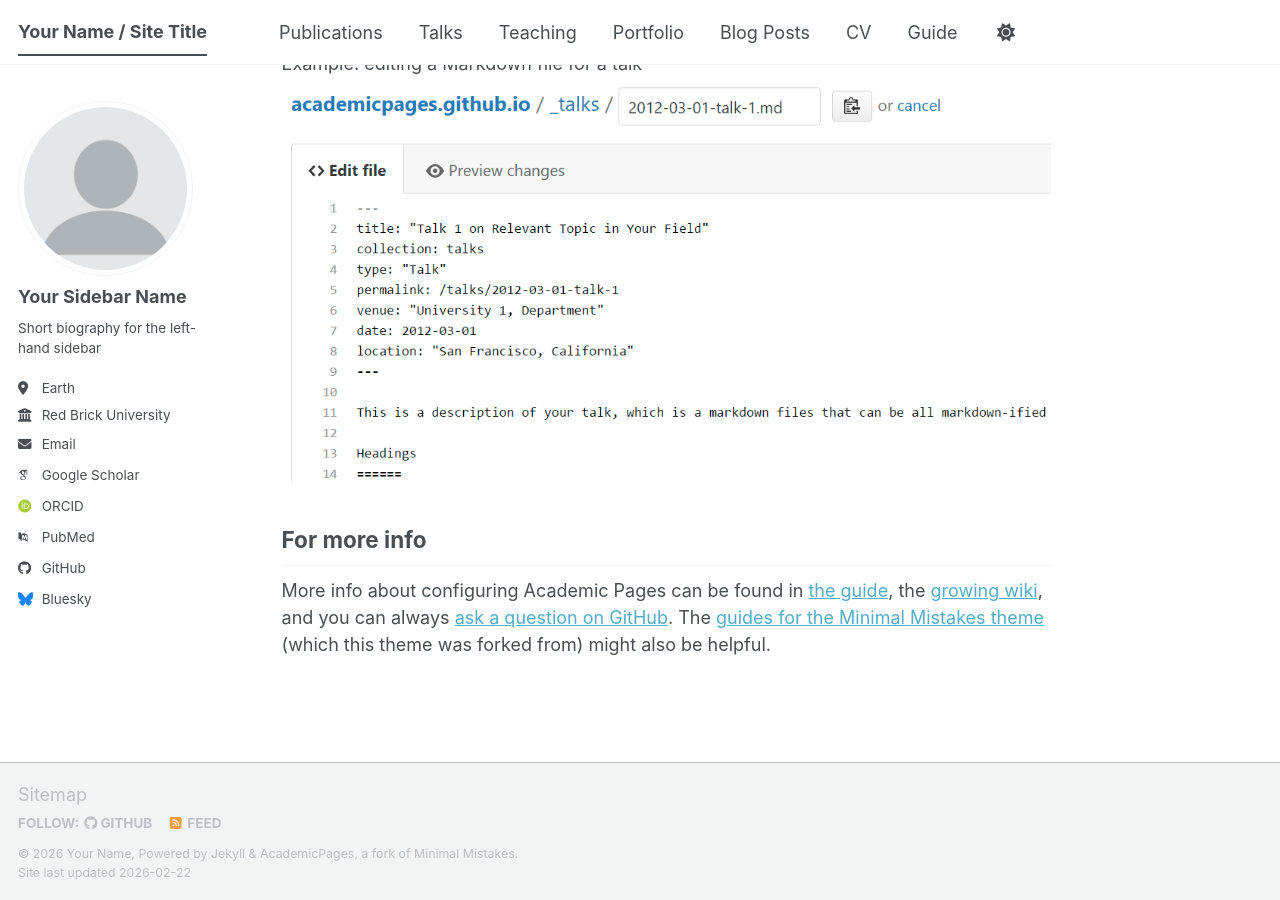
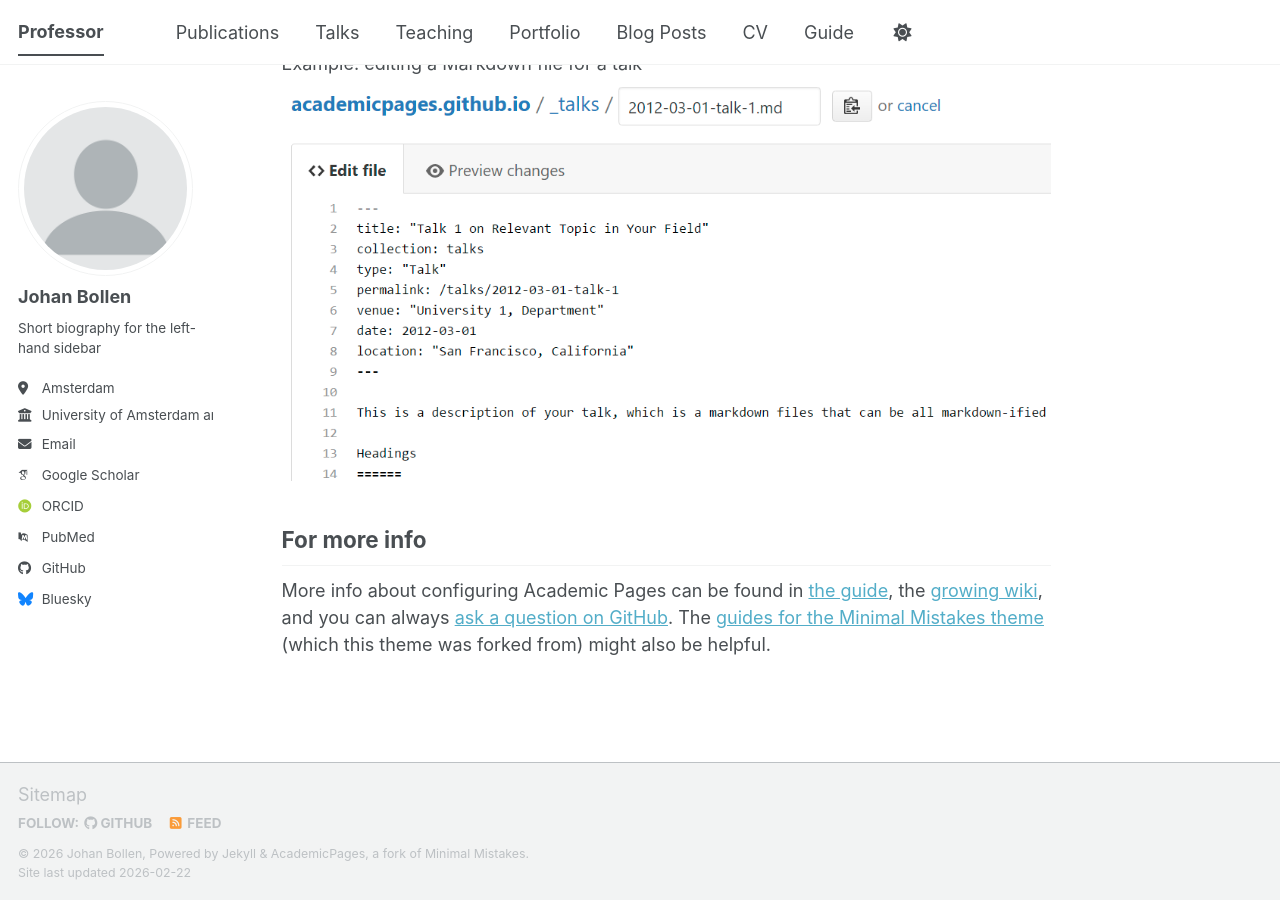
Before and after one commit to jbollen/jbollen.github.io, a Jekyll site: the page built from _pages/about.md, in a window 1280 px wide and 900 px high, scrolled down 2720 px. Built offline with Jekyll 4.4.1, drawn with Linux system fonts in a browser that asks for light colours; some web fonts are replaced; a script bundle is joined from its source files by our own code; library files that are not in the unit come from our copies.

Commit message:
Update _config.yml

```diff
--- a/_config.yml
+++ b/_config.yml
@@ -9,11 +9,11 @@
 # Basic Site Settings
 locale                   : "en-US"
 site_theme               : "default" # The available themes options are "default", "air", "sunrise", "mint", "dirt" and "contrast"
-title                    : "Your Name / Site Title"
+title                    : "Professor"
 title_separator          : "-"
-name                     : &name "Your Name"
-description              : &description "Your Name's academic portfolio"   # Update this with a general description of your site, this is the default if not overridden by a page
-url                      : https://academicpages.github.io # The base hostname & protocol for your site e.g. "https://[your GitHub username].github.io",
+name                     : &name "Johan Bollen"
+description              : &description "Johan Bollen's web site"   # Update this with a general description of your site, this is the default if not overridden by a page
+url                      : https://jbollen.github.io # The base hostname & protocol for your site e.g. "https://[your GitHub username].github.io",
                                                            # or if you already have some other page hosted on Github then use "https://[your GitHub username].github.io/[Your Repo Name]"
 baseurl                  : "" # the subpath of your site, e.g. "/blog"
 repository               : "academicpages/academicpages.github.io"
@@ -24,13 +24,13 @@
 author:
   # Biographic information
   avatar           : "profile.png"
-  name             : "Your Sidebar Name"
+  name             : "Johan Bollen"
   pronouns         : # example: "she/her"
   bio              : "Short biography for the left-hand sidebar"
-  location         : "Earth"
-  employer         : "Red Brick University"
+  location         : "Amsterdam"
+  employer         : "University of Amsterdam and Indiana University"
   uri              : # URL
-  email            : "none@example.org"
+  email            : "johanbollen@uva.nl"
 
   # Academic websites
   academia         : # URL
```
